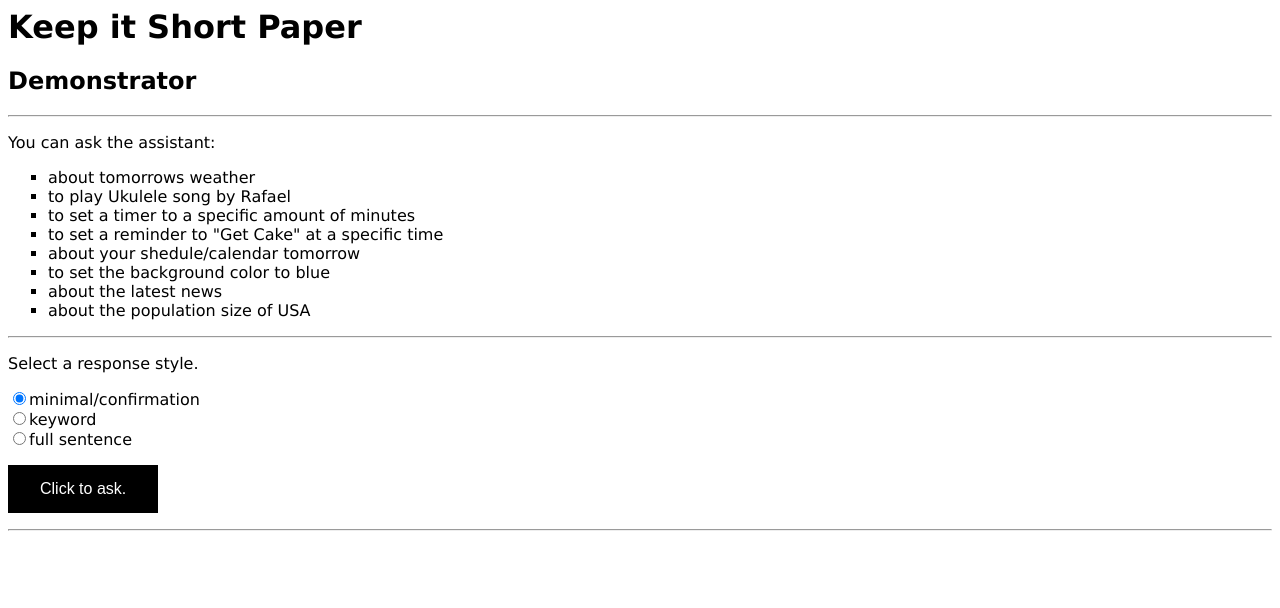
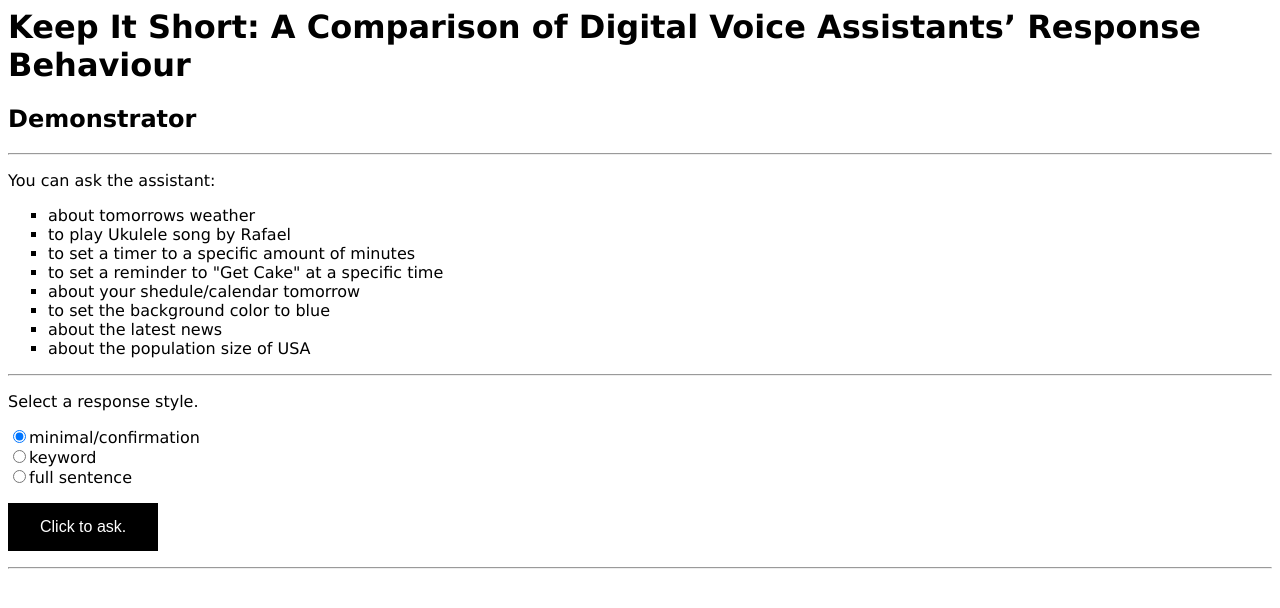
Before and after one commit to KeepItShortDemo/Demo, a plain HTML site: page index.html in a window 1280 px wide. Drawn offline with Linux system fonts and the light colour scheme.

Commit message:
Update index.html

```diff
--- a/index.html
+++ b/index.html
@@ -9,7 +9,7 @@
   </head>
 
   <body>
-    <h1>Keep it Short Paper</h1>
+    <h1>Keep It Short: A Comparison of Digital Voice Assistants’ Response Behaviour</h1>
     <h2>Demonstrator</h2>
     <hr>
     <p>You can ask the assistant:</p>
```
